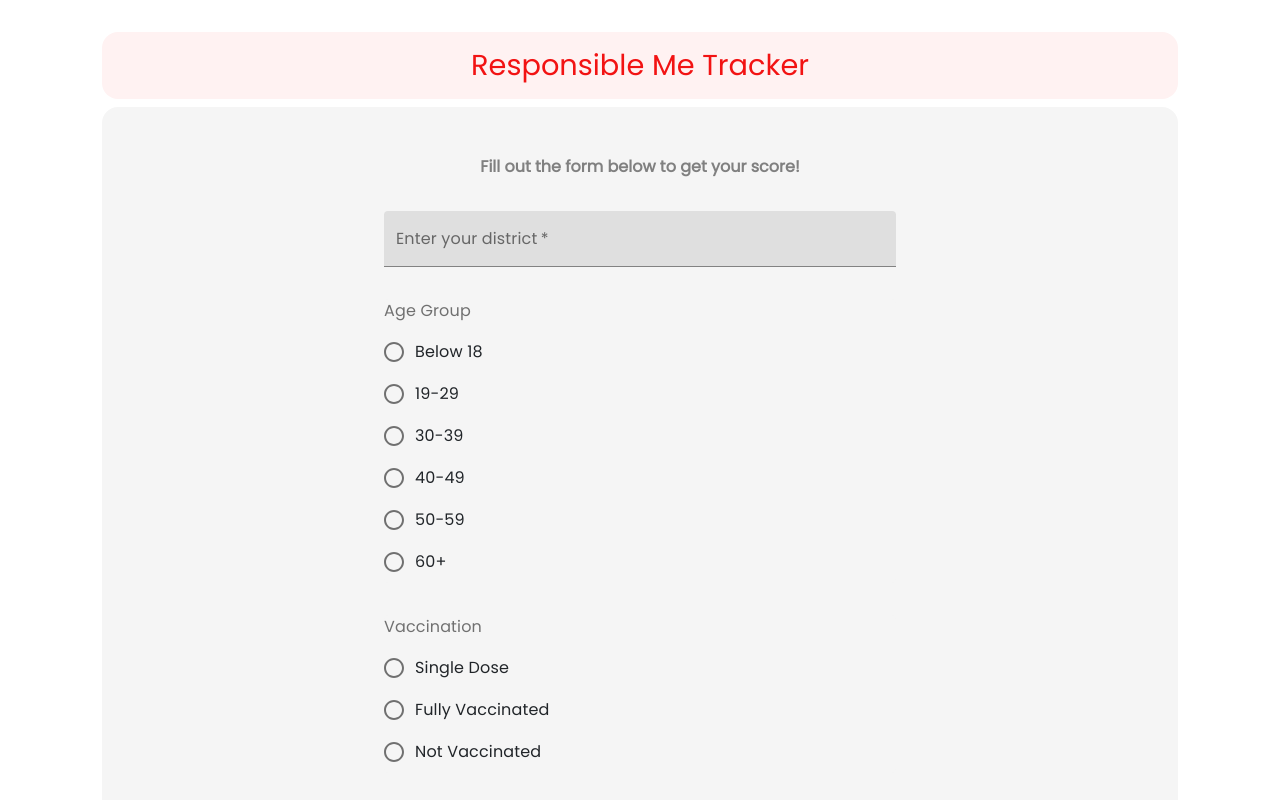
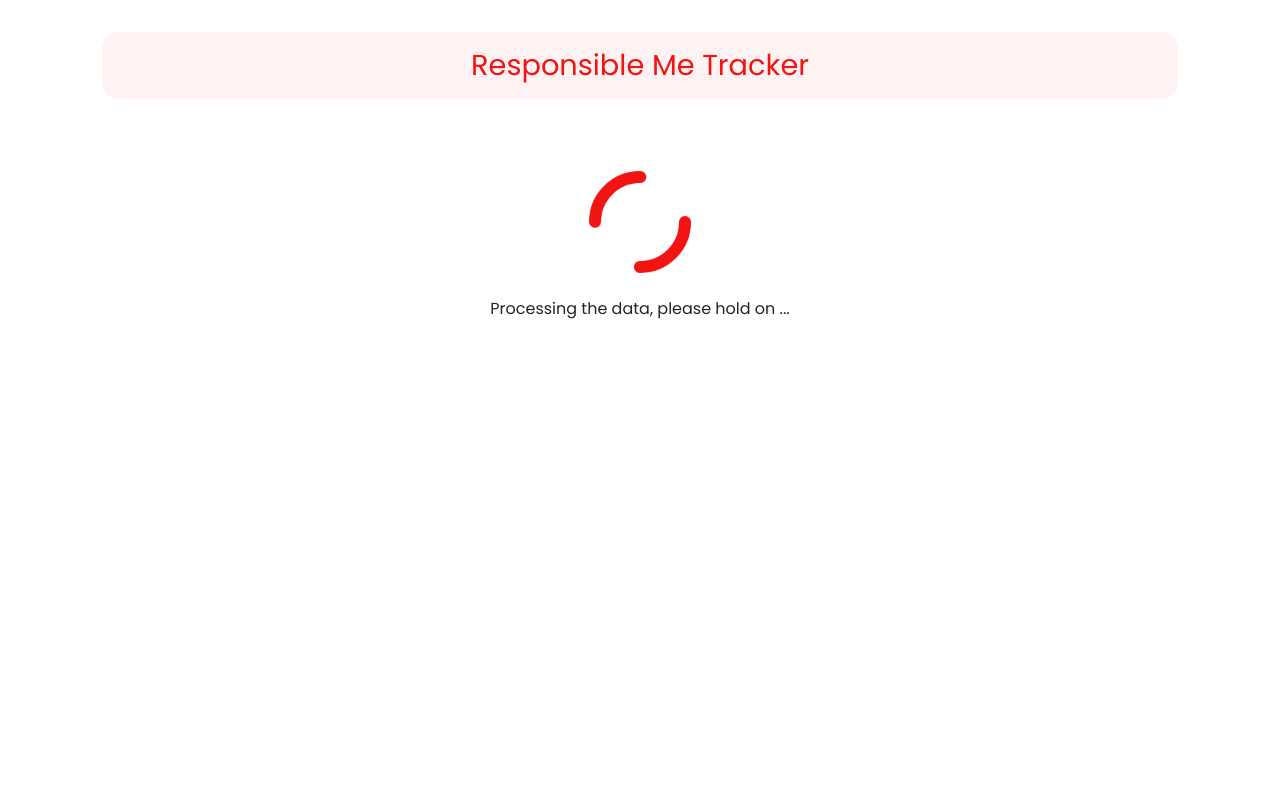
Before and after one commit to NTK7/responsible-me-tracker, a React (Create React App) app: page / in a window 1280 px wide. Shown: the top 800 px of the page. Built offline with nearby package versions, Linux system fonts and the light colour scheme.

Commit message:
added the processing gif

```diff
--- a/src/app/App.js
+++ b/src/app/App.js
@@ -12,7 +12,7 @@ import styled from "styled-components";
 import Processing from "../components/Processing/Processing";
 import Result from "../components/Result/Result";
 import { db } from "../firebase";
-import { Bounce, Zoom, Fade } from "react-reveal";
+import { Fade } from "react-reveal";
 import { WEIGHTS } from "../utils/conversions";
 
 const App = () => {
@@ -25,8 +25,8 @@ const App = () => {
   const [useOfMask, setUseOfMask] = useState(null);
   const [totalWeight, setTotalWeight] = useState(null);
 
-  const [displayResult, setDisplayResult] = useState(false);
-  const [processing, setProcessing] = useState(false);
+  const [displayResult, setDisplayResult] = useState(true);
+  const [processing, setProcessing] = useState(true);
 
   const onHandleSubmit = async (e) => {
     e.preventDefault();
--- a/src/components/processing/Processing.js
+++ b/src/components/processing/Processing.js
@@ -22,4 +22,16 @@ const Container = styled.div`
     object-fit: contain;
     width: 150px;
   }
+  > p {
+    text-align: center;
+  }
+  @media screen and (max-width: 500px) {
+    margin: 1pc 0;
+    > img {
+      width: 100px;
+    }
+    > p {
+      padding: 0.5pc;
+    }
+  }
 `;
```
